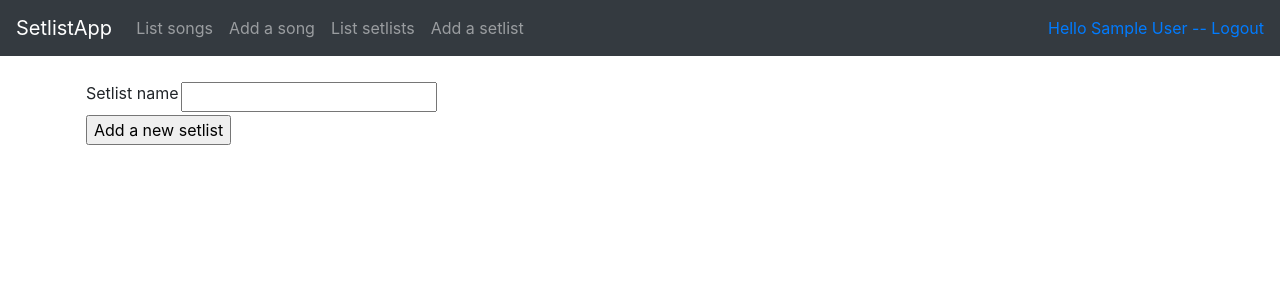
After one commit to Reksa97/Settilista, a Flask app: page /setlists/new in a window 1280 px wide. The commit adds this page. Shown: the top 300 px of the page. Run offline with Flask 2, Linux system fonts and the light colour scheme; a user stored in the database is signed in; tables that the repository leaves empty hold one stand-in row (values such as "Sample post"); some libraries are stand-ins or nearby versions.

Commit message:
viikon 4 tavoitteita

```diff
--- a/application/__init__.py
+++ b/application/__init__.py
@@ -15,10 +15,12 @@ else:
 db = SQLAlchemy(app)
 
 # sovelluksen toiminnallisuudet
-from application import views
 
 from application.songs import models
 from application.songs import views
+
+from application.setlists import models
+from application.setlists import views
 
 from application.auth import models
 from application.auth import views
--- a/application/auth/views.py
+++ b/application/auth/views.py
@@ -19,12 +19,12 @@ def auth_login():
                                error = "No such username or password")
 
     login_user(user)
-    return redirect(url_for("index"))
+    return redirect(url_for("songs_index"))
 
 @app.route("/auth/logout", methods = ["GET", "POST"])
 def auth_logout():
     logout_user()
-    return redirect(url_for("index"))
+    return redirect(url_for("songs_index"))
 
 @app.route("/auth/signup", methods = ["GET"])
 def auth_signup():
--- /dev/null
+++ b/application/setlists/forms.py
@@ -0,0 +1,8 @@
+from flask_wtf import FlaskForm
+from wtforms import StringField, IntegerField, validators
+
+class SetlistForm(FlaskForm):
+    name = StringField("Setlist name", [validators.required()])
+
+    class Meta:
+        csrf = False
--- /dev/null
+++ b/application/setlists/views.py
@@ -0,0 +1,40 @@
+from flask import redirect, render_template, request, url_for, flash
+from flask_login import login_required, current_user
+
+from application import app, db
+from application.songs.models import Song
+from application.songs.forms import SongForm
+
+from application.setlists.models import Setlist
+from application.setlists.forms import SetlistForm
+
+@app.route("/setlists/", methods=["GET"])
+def setlists_index():
+    return render_template("setlists/list.html", setlists = Setlist.query.all())
+
+@app.route("/setlists/new")
+@login_required
+def setlists_form():
+    return render_template("setlists/new.html", form = SetlistForm())
+
+@app.route("/setlists/", methods=["POST"])
+def setlists_create():
+    form = SetlistForm(request.form)
+
+    if not form.validate():
+        return render_template("setlists/new.html", form = form)
+
+    s = Setlist(form.name.data)
+    s.length = 0
+    s.public = False
+    s.account_id = current_user.id
+
+    db.session().add(s)
+    db.session().commit()
+
+    return redirect(url_for("setlists_index"))
+
+@app.route("/setlists/<setlist_id>", methods=["GET"])
+def setlists_show():
+
+    setlist = Setlist.query.get(setlist_id)
--- a/application/templates/layout.html
+++ b/application/templates/layout.html
@@ -4,31 +4,59 @@
 <head>
   <meta charset="utf-8">
   <title>SettilistaApp</title>
+  <link rel="stylesheet" href="https://maxcdn.bootstrapcdn.com/bootstrap/4.0.0/css/bootstrap.min.css" integrity="sha384-Gn5384xqQ1aoWXA+058RXPxPg6fy4IWvTNh0E263XmFcJlSAwiGgFAW/dAiS6JXm"
+    crossorigin="anonymous">
 </head>
 
 <body>
+  <nav class="navbar navbar-expand-md navbar-dark bg-dark mb-4">
+    <a class="navbar-brand" href="{{ url_for('songs_index') }}">SetlistApp</a>
+    <button class="navbar-toggler" type="button" data-toggle="collapse" data-target="#navbarCollapse" aria-controls="navbarCollapse"
+      aria-expanded="false" aria-label="Toggle navigation">
+      <span class="navbar-toggler-icon"></span>
+    </button>
+    <div class="collapse navbar-collapse" id="navbarCollapse">
+      <ul class="navbar-nav mr-auto">
+        <li class="nav-item">
+          <a class="nav-link" href="{{ url_for('songs_index') }} ">List songs</a>
+        </li>
+        <li class="nav-item">
+          <a class="nav-link" href="{{ url_for('songs_form') }} ">Add a song</a>
+        </li>
+        <li class="nav-item">
+          <a class="nav-link" href="{{ url_for('setlists_index') }} ">List setlists</a>
+        </li>
+        <li class="nav-item">
+          <a class="nav-link" href="{{ url_for('setlists_form') }} ">Add a setlist</a>
+        </li>
+      </ul>
+      <div class="form-inline mt-2 mt-md-0">
         {% if current_user.is_authenticated %}
-  <p>
-    Kirjautunut nimellä {{ current_user.name }}.
-    <a href="{{ url_for('auth_logout') }}">Logout</a>
-  </p>
+        <a href="{{ url_for('auth_logout') }}">Hello {{ current_user.name }} -- Logout</a>
         {% else %}
+
         <a href="{{ url_for('auth_login') }}">Login</a>
-  <a href="{{ url_for('auth_signup') }}">Sign Up</a>
+        <p>   </p>
+        <a href="{{ url_for('auth_signup') }}">Sign up</a>
+        {% endif %}
+      </div>
+    </div>
+  </nav>
 
-  {% endif %}
-  <li>
-    <a href="{{ url_for('songs_index') }}">List songs</a>
-  </li>
-  <li>
-    <a href="{{ url_for('songs_form') }}">Add a song</a>
-  </li>
-
+  <main role="main" class="container">
     {% block body %}
     <p>
       Content.
     </p>
     {% endblock %}
+  </main>
+  <script src="https://code.jquery.com/jquery-3.2.1.slim.min.js" integrity="sha384-KJ3o2DKtIkvYIK3UENzmM7KCkRr/rE9/Qpg6aAZGJwFDMVNA/GpGFF93hXpG5KkN"
+    crossorigin="anonymous"></script>
+  <script src="https://cdnjs.cloudflare.com/ajax/libs/popper.js/1.12.9/umd/popper.min.js" integrity="sha384-ApNbgh9B+Y1QKtv3Rn7W3mgPxhU9K/ScQsAP7hUibX39j7fakFPskvXusvfa0b4Q"
+    crossorigin="anonymous"></script>
+  <script src="https://maxcdn.bootstrapcdn.com/bootstrap/4.0.0/js/bootstrap.min.js" integrity="sha384-JZR6Spejh4U02d8jOt6vLEHfe/JQGiRRSQQxSfFWpi1MquVdAyjUar5+76PVCmYl"
+    crossorigin="anonymous"></script>
+
 </body>
 
 </html>
--- /dev/null
+++ b/application/templates/setlists/new.html
@@ -0,0 +1,26 @@
+{% extends "layout.html" %} {% block body %}
+<form method="POST" action="{{ url_for('setlists_create') }}">
+  <table>
+    <tr>
+      <td>
+        {{ form.name.label }}
+      </td>
+      <td>
+        {{ form.name }}
+      </td>
+      <td>
+        <ul>
+          {% for error in form.name.errors %}
+          <li>{{ error }}</li>
+          {% endfor %}
+        </ul>
+      </td>
+    </tr>
+
+    <tr>
+      <td colspan="2">
+        <input type="submit" value="Add a new setlist" />
+      </td>
+    </tr>
+</form>
+{% endblock %}
--- a/application/views.py
+++ /dev/null
@@ -1,6 +0,0 @@
-from flask import render_template
-from application import app
-
-@app.route("/")
-def index():
-    return render_template("index.html")
```
Also changed, not shown: application/auth/models.py (+18 -6 lines), application/models.py (added, +10 -0 lines), application/setlists/models.py (added, +15 -0 lines), application/songs/forms.py (+13 -4 lines), application/songs/models.py (+19 -5 lines), application/songs/views.py (+16 -3 lines), application/templates/index.html (deleted, +0 -7 lines), application/templates/setlists/list.html (added, +18 -0 lines), application/templates/songs/list.html (+17 -0 lines). Lines whose indentation alone changed are shown as unchanged.
